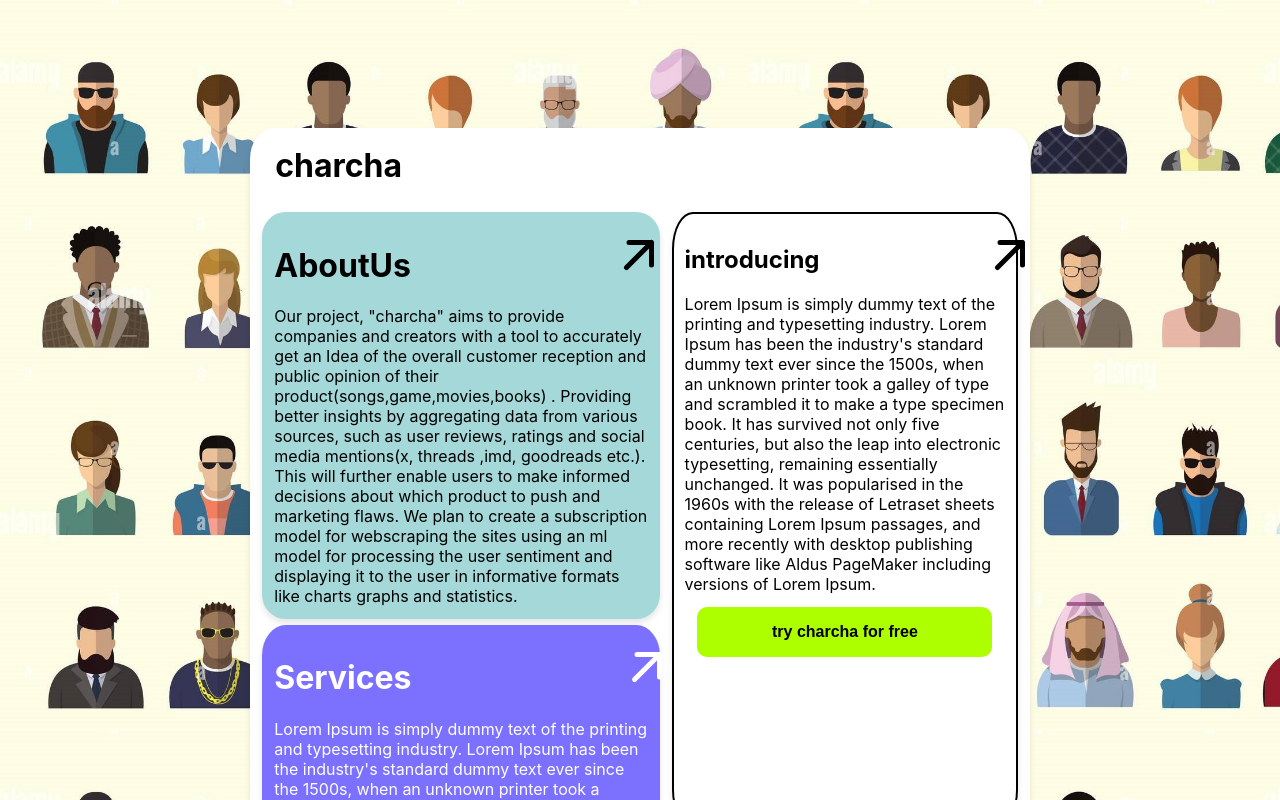
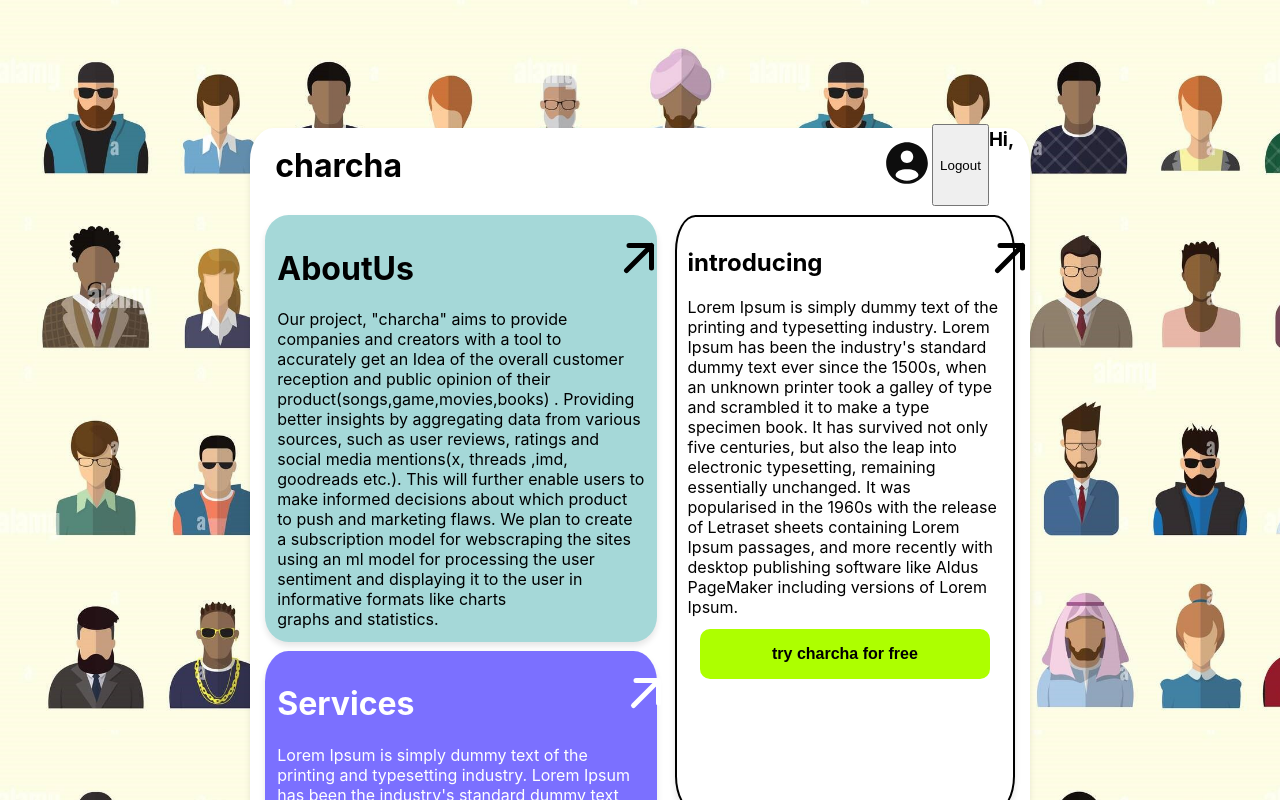
Before and after one commit to Hack-projs/charcha, a React (Create React App) app in the folder FRONTEND/: page / in a window 1280 px wide. Shown: the top 800 px of the page. Built offline with nearby package versions, Linux system fonts and the light colour scheme.

Commit message:
feat: frontend added

```diff
--- a/FRONTEND/package.json
+++ b/FRONTEND/package.json
@@ -6,8 +6,11 @@
     "@testing-library/jest-dom": "^5.17.0",
     "@testing-library/react": "^13.4.0",
     "@testing-library/user-event": "^13.5.0",
+    "@types/jwt-decode": "^3.1.0",
+    "jwt-decode": "^4.0.0",
     "react": "^18.2.0",
     "react-dom": "^18.2.0",
+    "react-router-dom": "^6.22.3",
     "react-scripts": "5.0.1",
     "styled-components": "^6.1.8",
     "web-vitals": "^2.1.4"
--- a/FRONTEND/public/index.html
+++ b/FRONTEND/public/index.html
@@ -2,6 +2,7 @@
 <html lang="en">
   <head>
     <meta charset="utf-8" />
+
     <link rel="icon" href="%PUBLIC_URL%/favicon.ico" />
     <meta name="viewport" content="width=device-width, initial-scale=1" />
     <meta name="theme-color" content="#000000" />
@@ -24,6 +25,7 @@
       work correctly both with client-side routing and a non-root public URL.
       Learn how to configure a non-root public URL by running `npm run build`.
     -->
+    <script src="https://accounts.google.com/gsi/client" async defer></script>
     <title>React App</title>
   </head>
   <body>
--- a/FRONTEND/src/App.js
+++ b/FRONTEND/src/App.js
@@ -1,24 +1,14 @@
-import logo from './logo.svg';
-import './App.css';
+import React from 'react';
+import { Routes, Route } from 'react-router-dom'; // Import Routes and Route
+import Home from './components/home';
+import Login from './components/login';
 
 function App() {
   return (
-    <div className="App">
-      <header className="App-header">
-        <img src={logo} className="App-logo" alt="logo" />
-        <p>
-          Edit <code>src/App.js</code> and save to reload.
-        </p>
-        <a
-          className="App-link"
-          href="https://reactjs.org"
-          target="_blank"
-          rel="noopener noreferrer"
-        >
-          Learn React
-        </a>
-      </header>
-    </div>
+    <Routes> {/* Use Routes instead of BrowserRouter */}
+      <Route path="/" element={<Home />} />
+      {/* <Route path="/login" element={<Login />} /> */}
+    </Routes>
   );
 }
 
--- a/FRONTEND/src/components/App.css
+++ b/FRONTEND/src/components/App.css
@@ -41,7 +41,7 @@ body{
   padding: 3%;
   flex-direction: column;
   /* background-color: aqua; */
-  margin: 6px;
+  margin: 9px;
 
   box-shadow:  0px 4px 6px rgba(0, 0, 0, 0.1);
   transition: all 0.3s ease;
--- a/FRONTEND/src/components/home.js
+++ b/FRONTEND/src/components/home.js
@@ -1,90 +1,138 @@
-//import logo from './logo.svg';
+import React, { useEffect, useState } from 'react';
 import './App.css';
-import arrowB from '../arrow-up-right-svgrepo-com.svg'
-import arrowW from '../arrow-up-right-svgrepo-com (1).svg'
-import profileimg from '../components/bakg.png'
+import { Link } from 'react-router-dom';
+import arrowB from '../arrow-up-right-svgrepo-com.svg';
+import arrowW from '../arrow-up-right-svgrepo-com (1).svg';
+import profileimg from '../components/bakg.png';
+import User from '../user-circle-svgrepo-com.svg';
+//import * as jwt_decode from 'jwt-decode';
+import {jwtDecode} from 'jwt-decode';
 
 
-// function Home() {
-//   return (
-//     <div className="App">
-//       <header className="App-header">
-//         <div className='home-cont'>
-//             <div className='head-cont'>
-//                 charcha
-//             </div>
-//             <div className='row1'>
-//                 <div className='child-row1'>
-//                     Match Pro
-//                 </div>
-//             </div>
-//         </div>
-//       </header>
-//     </div>
-//   );
-// }
+const google = window.google;
+
+
 
 function Home() {
+  const [isGoogleScriptLoaded, setIsGoogleScriptLoaded] = useState(false);
+
+
+  useEffect(() => {
+    const script = document.createElement('script');
+    script.src = 'https://accounts.google.com/gsi/client';
+    script.async = true;
+    script.defer = true;
+    script.onload = () => setIsGoogleScriptLoaded(true);
+    document.head.appendChild(script);
+
+    return () => {
+      document.head.removeChild(script);
+    };
+  }, []);
+
+  useEffect(() => {
+    if (isGoogleScriptLoaded) {
+      window.onGoogleLibraryLoad = () => {
+        google.accounts.id.initialize({
+          client_id: "512163751841-3ckmnfpdsbv9t6i2b1hr4qhqpv2tmtuk.apps.googleusercontent.com",
+          callback: handleCallbackResponse
+        });
+
+        google.accounts.id.renderButton(
+          document.getElementById("signInDiv"),
+          { theme: "outline", size: "large" }
+        );
+      };
+    }
+  }, [isGoogleScriptLoaded]);
+
+  const [user, setUser] = useState({});
+
+  function handleCallbackResponse(response) {
+    console.log("Encode JWT : " + response.credential);
+    var userObject = jwtDecode(response.credential);
+    console.log(userObject);
+    setUser(userObject);
+    document.getElementById("signInDiv").hidden = true;
+  }
+
+  function handleSignOut(e){
+    setUser({})
+    document.getElementById("signInDiv").hidden = false;
+  }
+
   return (
-        <div className='border-cont'style={{backgroundImage: `url(${profileimg})` , backgroundRepeat: 'repeat', backgroundSize:'750px'}}>
+    <div className='border-cont' style={{ backgroundImage: `url(${profileimg})`, backgroundRepeat: 'repeat', backgroundSize: '750px' }}>
 
       <div className="App" >
         <header className="App-header">
-
-
           <div className='border-div'>
             <div className='home-cont'>
               <div className='head-cont'>
+                <div className='sub-head-cont'>
+
                   <h1>charcha</h1>
+                  <Link to="/login">
+                    <img src={User} alt="User Sign In" style={{ height: "50px", marginLeft: "480px", marginTop: "2.5%", cursor: "pointer" }} />
+                  </Link>
+                  <div id="signInDiv"></div>
+                  <button onClick={(e)=>handleSignOut(e)}>Logout</button>
+                  {user &&
+                    <div>
+                        <h3 style={{marginTop: "15%"}}>Hi, {user.name}</h3>
+                    </div>
+                  }
+                </div>
               </div>
               <div className='rows'>
                 <div className='row1'>
-                    <div className='child-row1' style={{backgroundColor:"rgb(165, 216, 216)"}}>
+                  <div className='child-row1' style={{ backgroundColor: "rgb(165, 216, 216)" }}>
                     <div className='sub-head-cont'>
                       <h1>AboutUs</h1>
-                            <img src={arrowB} style={{height:"60px",marginLeft:"53%"}}/>
+                      <img src={arrowB} style={{ height: "60px", marginLeft: "53%" }} />
                     </div>
                     Our project, "charcha" aims to provide companies and creators with a tool to accurately get an Idea of the overall customer reception and public opinion of their product(songs,game,movies,books) . Providing better insights by aggregating data from various sources, such as user reviews, ratings and social media mentions(x, threads ,imd, goodreads  etc.). This will further enable users to make informed decisions about which product to push and marketing flaws.
-We plan to create a subscription model for webscraping the sites using an ml model for processing the user sentiment and displaying it to the user in informative formats like charts graphs and statistics.                    </div>
-                    <div className='child-row2' style={{backgroundColor:"rgb(123, 112, 255)", color:"white",borderRadius:"6%"}}>
+                        We plan to create a subscription model for webscraping the sites using an ml model for processing the user sentiment and displaying it to the user in informative formats like charts graphs and statistics.
+                      </div>
+                  <div className='child-row2' style={{ backgroundColor: "rgb(123, 112, 255)", color: "white", borderRadius: "6%" }}>
                     <div className='sub-head-cont'>
                       <h1>Services</h1>
-                            <img src={arrowW} style={{height:"60px",marginLeft:"55%"}}/>
+                      <img src={arrowW} style={{ height: "60px", marginLeft: "55%" }} />
                     </div>
                     Lorem Ipsum is simply dummy text of the printing and typesetting industry. Lorem Ipsum has been the industry's standard dummy text ever since the 1500s, when an unknown printer took a galley of type and scrambled it to make a type specimen book. It has survived not only five centuries, but also the leap into electronic typesetting, remaining essentially unchanged. It was popularised in the 1960s with the release of Letraset sheets containing Lorem Ipsum passages, and more recently with desktop publishing software like Aldus PageMaker including versions of Lorem Ipsum.
-                    <br/>
+                    <br />
                     <div className='button-cont-1' >
-                        <button style={{backgroundColor:"rgb(165, 216, 216)", fontSize:"16px"}}>MatchPro</button>
-                        <button style={{backgroundColor:"rgb(237, 177, 227)", fontSize:"16px"}}>Style Suggest</button>
+                      <button style={{ backgroundColor: "rgb(165, 216, 216)", fontSize: "16px" }}>MatchPro</button>
+                      <button style={{ backgroundColor: "rgb(237, 177, 227)", fontSize: "16px" }}>Style Suggest</button>
                     </div>
                     <div className='button-cont-2' >
-                        <button style={{backgroundColor:"rgb(245, 172, 172)", fontSize:"16px"}}>MatchPro</button>
-                        <button style={{backgroundColor:"rgb(147, 177, 255)", fontSize:"16px"}}>Style Suggest</button>
-                        <button style={{backgroundColor:"rgb(159, 223, 165)", fontSize:"16px"}}>abcde</button>
+                      <button style={{ backgroundColor: "rgb(245, 172, 172)", fontSize: "16px" }}>MatchPro</button>
+                      <button style={{ backgroundColor: "rgb(147, 177, 255)", fontSize: "16px" }}>Style Suggest</button>
+                      <button style={{ backgroundColor: "rgb(159, 223, 165)", fontSize: "16px" }}>abcde</button>
                     </div>
                   </div>
                 </div>
                 <div className='row2'>
-                    <div className='child-row1' style={{ border:'solid 2px black',height:"61.5%"}}>
+                  <div className='child-row1' style={{ border: 'solid 2px black', height: "58%" }}>
                     <div className='sub-head-cont'>
                       <h2>introducing</h2>
-                            <img src={arrowB} style={{height:"60px",marginLeft:"50%"}}/>
+                      <img src={arrowB} style={{ height: "60px", marginLeft: "50%" }} />
                     </div>
                     Lorem Ipsum is simply dummy text of the printing and typesetting industry. Lorem Ipsum has been the industry's standard dummy text ever since the 1500s, when an unknown printer took a galley of type and scrambled it to make a type specimen book. It has survived not only five centuries, but also the leap into electronic typesetting, remaining essentially unchanged. It was popularised in the 1960s with the release of Letraset sheets containing Lorem Ipsum passages, and more recently with desktop publishing software like Aldus PageMaker including versions of Lorem Ipsum.
-                    <button style={{backgroundColor:"rgb(173, 255, 0)",fontSize:"16px",fontWeight:"bolder"}}>try charcha for free</button>
+                        <button style={{ backgroundColor: "rgb(173, 255, 0)", fontSize: "16px", fontWeight: "bolder" }}>try charcha for free</button>
                   </div>
-                    <div className='child-row2' style={{backgroundColor:"rgb(48, 48, 48)",fontSize:"16px",color:"rgb(165, 216, 216)",borderRadius:"12%"}}>
+                  <div className='child-row2' style={{ backgroundColor: "rgb(48, 48, 48)", fontSize: "16px", color: "rgb(165, 216, 216)", borderRadius: "12%" }}>
                     <div className='child-row-2-cont'>
-                            <div style={{fontSize:"100px", fontWeight:"bolder",margin:"2%"}}>
+                      <div style={{ fontSize: "100px", fontWeight: "bolder", margin: "2%" }}>
                         20%
                             </div>
-                            <div style={{margin:"2%"}}>
+                      <div style={{ margin: "2%" }}>
                         Lorem Ipsum is simply dummy text of the printing and typesetting industry. Lorem Ipsum has been the industry's standard dummy text ever since the 1500s.
 
                             </div>
                     </div>
 
-                    <button style={{backgroundColor:"rgb(165, 216, 216)",fontSize:"16px",fontWeight:"bolder"}}>sign up and save 20%</button>
+                    <button style={{ backgroundColor: "rgb(165, 216, 216)", fontSize: "16px", fontWeight: "bolder" }}>sign up and save 20%</button>
                   </div>
                 </div>
               </div>
@@ -93,10 +141,10 @@ We plan to create a subscription model for webscraping the sites using an ml mod
 
         </header>
       </div>
+
     </div>
 
   );
 }
 
-
 export default Home;
--- /dev/null
+++ b/FRONTEND/src/components/login.js
@@ -0,0 +1,6 @@
+import React from "react";
+
+function login(){
+    <div>hi</div>
+}
+export default login;
--- a/FRONTEND/src/index.js
+++ b/FRONTEND/src/index.js
@@ -1,17 +1,17 @@
 import React from 'react';
-import ReactDOM from 'react-dom/client';
+import ReactDOM from 'react-dom'; // Import ReactDOM
+import { BrowserRouter } from 'react-router-dom'; // Import BrowserRouter
 import './index.css';
-import Home from './components/home';
+import App from './App';
 import reportWebVitals from './reportWebVitals';
 
-const root = ReactDOM.createRoot(document.getElementById('root'));
-root.render(
+ReactDOM.render(
   <React.StrictMode>
-    <Home/>
-  </React.StrictMode>
+    <BrowserRouter> {/* Wrap your App component with BrowserRouter */}
+      <App />
+    </BrowserRouter>
+  </React.StrictMode>,
+  document.getElementById('root')
 );
 
-// If you want to start measuring performance in your app, pass a function
-// to log results (for example: reportWebVitals(console.log))
-// or send to an analytics endpoint. Learn more: https://bit.ly/CRA-vitals
 reportWebVitals();
```
Also changed, not shown: FRONTEND/src/user-circle-svgrepo-com.svg (added), 1 other file (tests, documents, lock files or other folders). Lines whose indentation alone changed are shown as unchanged.
